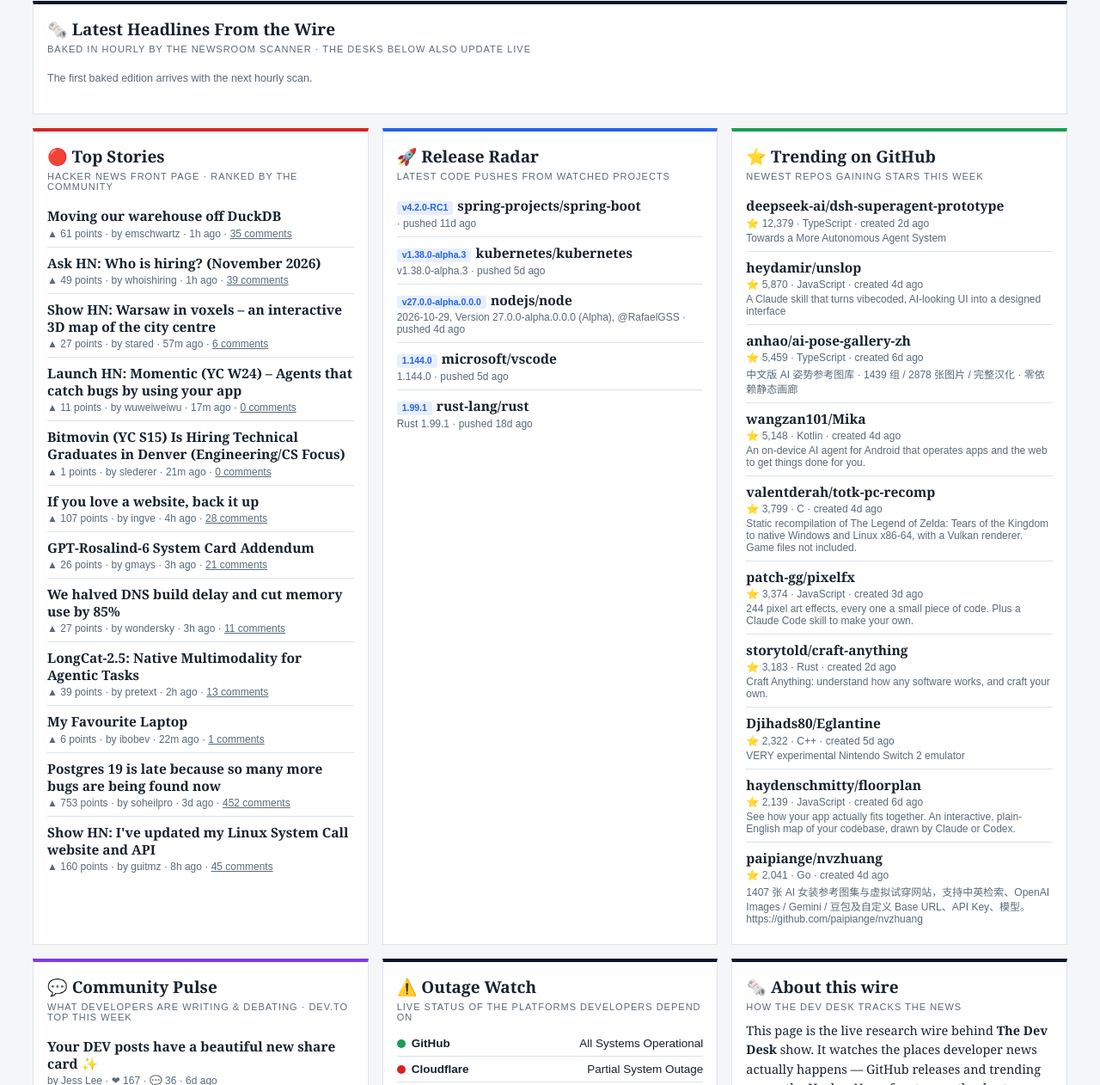
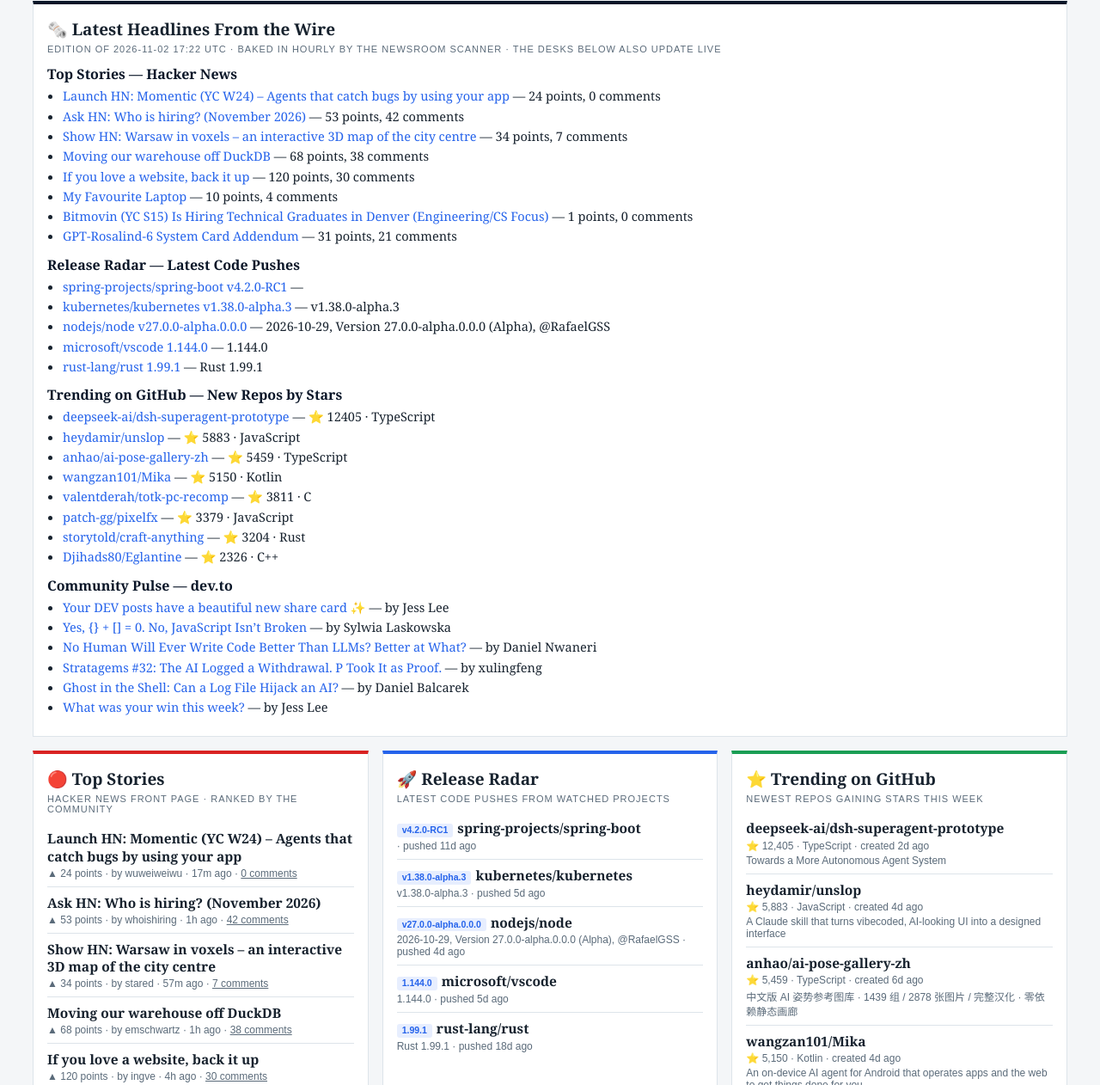
Before and after one commit to bishowpratap7/thedevdesk, a plain HTML site: page index.html in a window 1280 px wide. Shown: the part 379-1641 px from the top of the page at 86% size. Drawn offline with Linux system fonts and the light colour scheme.

Commit message:
Wire update 2026-11-02T17:22Z

```diff
--- a/data/wire.json
+++ b/data/wire.json
@@ -1,45 +1,63 @@
 {
- "generated_at": "2026-11-02T17:12:17.247154+00:00",
+ "generated_at": "2026-11-02T17:22:01.994504+00:00",
  "sections": {
   "top_stories": {
-   "fetched_at": "2026-11-02T17:11:53.633058+00:00",
+   "fetched_at": "2026-11-02T17:21:38.947362+00:00",
    "stale": false,
    "items": [
     {
-     "id": 50338747,
-     "title": "Moving our warehouse off DuckDB",
-     "url": "https://posthog.com/blog/moving-off-duckdb",
-     "score": 61,
-     "by": "emschwartz",
-     "time": 1793635346,
-     "comments": 35
+     "id": 50339913,
+     "title": "Launch HN: Momentic (YC W24) \u2013 Agents that catch bugs by using your app",
+     "url": "https://momentic.ai/",
+     "score": 24,
+     "by": "wuweiweiwu",
+     "time": 1793639125,
+     "comments": 0
     },
     {
      "id": 50338728,
      "title": "Ask HN: Who is hiring? (November 2026)",
      "url": null,
-     "score": 49,
+     "score": 53,
      "by": "whoishiring",
      "time": 1793635297,
-     "comments": 39
+     "comments": 42
     },
     {
      "id": 50339221,
      "title": "Show HN: Warsaw in voxels \u2013 an interactive 3D map of the city centre",
      "url": "https://p.migdal.pl/warsaw-vibe-voxel/",
-     "score": 27,
+     "score": 34,
      "by": "stared",
      "time": 1793636726,
-     "comments": 6
+     "comments": 7
     },
     {
-     "id": 50339913,
-     "title": "Launch HN: Momentic (YC W24) \u2013 Agents that catch bugs by using your app",
-     "url": "https://momentic.ai/",
-     "score": 11,
-     "by": "wuweiweiwu",
-     "time": 1793639125,
-     "comments": 0
+     "id": 50338747,
+     "title": "Moving our warehouse off DuckDB",
+     "url": "https://posthog.com/blog/moving-off-duckdb",
+     "score": 68,
+     "by": "emschwartz",
+     "time": 1793635346,
+     "comments": 38
+    },
+    {
+     "id": 50336518,
+     "title": "If you love a website, back it up",
+     "url": "https://blog.mistys-internet.website/post/2026/10/29/if-you-love-a-website-back-it-up/",
+     "score": 120,
+     "by": "ingve",
+     "time": 1793625935,
+     "comments": 30
+    },
+    {
+     "id": 50339815,
+     "title": "My Favourite Laptop",
+     "url": "https://blog.jsbarretto.com/post/laptop",
+     "score": 10,
+     "by": "ibobev",
+     "time": 1793638797,
+     "comments": 4
     },
     {
      "id": 50339827,
@@ -51,19 +69,10 @@
      "comments": 0
     },
     {
-     "id": 50336518,
-     "title": "If you love a website, back it up",
-     "url": "https://blog.mistys-internet.website/post/2026/10/29/if-you-love-a-website-back-it-up/",
-     "score": 107,
-     "by": "ingve",
-     "time": 1793625935,
-     "comments": 28
-    },
-    {
      "id": 50337503,
      "title": "GPT-Rosalind-6 System Card Addendum",
      "url": "https://deploymentsafety.openai.com/gpt-rosalind-6",
-     "score": 26,
+     "score": 31,
      "by": "gmays",
      "time": 1793630642,
      "comments": 21
@@ -72,51 +81,42 @@
      "id": 50337558,
      "title": "We halved DNS build delay and cut memory use by 85%",
      "url": "https://blog.cloudflare.com/dns-targeted-zone-builds/",
-     "score": 27,
+     "score": 32,
      "by": "wondersky",
      "time": 1793630848,
-     "comments": 11
+     "comments": 15
     },
     {
      "id": 50337716,
      "title": "LongCat-2.5: Native Multimodality for Agentic Tasks",
      "url": "https://longcat.ai/blog/longcat-2.5/",
-     "score": 39,
+     "score": 41,
      "by": "pretext",
      "time": 1793631626,
-     "comments": 13
+     "comments": 14
     },
     {
-     "id": 50339815,
-     "title": "My Favourite Laptop",
-     "url": "https://blog.jsbarretto.com/post/laptop",
-     "score": 6,
-     "by": "ibobev",
-     "time": 1793638797,
-     "comments": 1
+     "id": 50340109,
+     "title": "Vibe-Coding a Game in 2026: What AI Builds, What Breaks",
+     "url": "https://vlstudio.app/blog/vibe-coding-a-game-2026/",
+     "score": 3,
+     "by": "vladosskins",
+     "time": 1793639861,
+     "comments": 0
     },
     {
-     "id": 50312408,
-     "title": "Postgres 19 is late because so many more bugs are being found now",
-     "url": "http://rhaas.blogspot.com/2026/10/postgres-19-is-late-and-its-ais-fault.html",
-     "score": 753,
-     "by": "soheilpro",
-     "time": 1793410736,
-     "comments": 452
-    },
-    {
-     "id": 50334704,
-     "title": "Show HN: I've updated my Linux System Call website and API",
-     "url": "https://syscall.sh/",
-     "score": 160,
-     "by": "guitmz",
-     "time": 1793611756,
-     "comments": 45
+     "id": 50340088,
+     "title": "Show HN: Talk to your computer without talking out loud",
+     "url": "https://subvocal.company/",
+     "score": 3,
+     "by": "aarushyadav",
+     "time": 1793639777,
+     "comments": 0
     }
    ]
   },
   "releases": {
-   "fetched_at": "2026-11-02T17:12:01.402527+00:00",
+   "fetched_at": "2026-11-02T17:21:45.180723+00:00",
    "stale": false,
    "items": [
     {
@@ -157,13 +157,13 @@
    ]
   },
   "trending": {
-   "fetched_at": "2026-11-02T17:12:12.210287+00:00",
+   "fetched_at": "2026-11-02T17:21:56.984486+00:00",
    "stale": false,
    "items": [
     {
      "full_name": "deepseek-ai/dsh-superagent-prototype",
      "url": "https://github.com/deepseek-ai/dsh-superagent-prototype",
-     "stars": 12379,
+     "stars": 12405,
      "language": "TypeScript",
      "description": "Towards a More Autonomous Agent System",
      "created_at": "2026-10-31T09:32:46Z"
@@ -171,7 +171,7 @@
     {
      "full_name": "heydamir/unslop",
      "url": "https://github.com/heydamir/unslop",
-     "stars": 5870,
+     "stars": 5883,
      "language": "JavaScript",
      "description": "A Claude skill that turns vibecoded, AI-looking UI into a designed interface",
      "created_at": "2026-10-29T15:41:21Z"
@@ -187,7 +187,7 @@
     {
      "full_name": "wangzan101/Mika",
      "url": "https://github.com/wangzan101/Mika",
-     "stars": 5148,
+     "stars": 5150,
      "language": "Kotlin",
      "description": "An on-device AI agent for Android that operates apps and the web to get things done for you.",
      "created_at": "2026-10-29T14:34:07Z"
@@ -195,7 +195,7 @@
     {
      "full_name": "valentderah/totk-pc-recomp",
      "url": "https://github.com/valentderah/totk-pc-recomp",
-     "stars": 3799,
+     "stars": 3811,
      "language": "C",
      "description": "Static recompilation of The Legend of Zelda: Tears of the Kingdom to native Windows and Linux x86-64, with a Vulkan renderer. Game files not included.",
      "created_at": "2026-10-29T12:32:46Z"
@@ -203,7 +203,7 @@
     {
      "full_name": "patch-gg/pixelfx",
      "url": "https://github.com/patch-gg/pixelfx",
-     "stars": 3374,
+     "stars": 3379,
      "language": "JavaScript",
      "description": "244 pixel art effects, every one a small piece of code. Plus a Claude Code skill to make your own.",
      "created_at": "2026-10-30T06:43:25Z"
@@ -211,7 +211,7 @@
     {
      "full_name": "storytold/craft-anything",
      "url": "https://github.com/storytold/craft-anything",
-     "stars": 3183,
+     "stars": 3204,
      "language": "Rust",
      "description": "Craft Anything: understand how any software works, and craft your own.",
      "created_at": "2026-10-31T14:50:00Z"
@@ -219,7 +219,7 @@
     {
      "full_name": "Djihads80/Eglantine",
      "url": "https://github.com/Djihads80/Eglantine",
-     "stars": 2322,
+     "stars": 2326,
      "language": "C++",
      "description": "VERY experimental Nintendo Switch 2 emulator",
      "created_at": "2026-10-29T00:25:18Z"
@@ -227,7 +227,7 @@
     {
      "full_name": "haydenschmitty/floorplan",
      "url": "https://github.com/haydenschmitty/floorplan",
-     "stars": 2139,
+     "stars": 2143,
      "language": "JavaScript",
      "description": "See how your app actually fits together. An interactive, plain-English map of your codebase, drawn by Claude or Codex.",
      "created_at": "2026-10-27T12:03:01Z"
@@ -243,7 +243,7 @@
    ]
   },
   "community": {
-   "fetched_at": "2026-11-02T17:12:13.938777+00:00",
+   "fetched_at": "2026-11-02T17:21:58.732446+00:00",
    "stale": false,
    "items": [
     {
@@ -313,7 +313,7 @@
    ]
   },
   "status": {
-   "fetched_at": "2026-11-02T17:12:14.696804+00:00",
+   "fetched_at": "2026-11-02T17:21:59.367520+00:00",
    "stale": false,
    "items": [
     {
--- /dev/null
+++ b/feed.xml
@@ -0,0 +1,18 @@
+<?xml version="1.0" encoding="utf-8"?>
+<feed xmlns="http://www.w3.org/2005/Atom">
+<title>The Dev Desk — Developer News Wire</title>
+<subtitle>Tech news, code pushes, GitHub trending and the developer conversation — with Bishow Pandey</subtitle>
+<link href="https://bishowpratap7.github.io/thedevdesk/feed.xml" rel="self"/><link href="https://bishowpratap7.github.io/thedevdesk/"/>
+<id>https://bishowpratap7.github.io/thedevdesk/</id><updated>2026-11-02T17:22:01.994504+00:00</updated>
+<author><name>Bishow Pandey</name></author>
+<entry><title>Launch HN: Momentic (YC W24) – Agents that catch bugs by using your app</title><link href="https://momentic.ai/"/><id>urn:hn:50339913</id><updated>2026-11-02T17:05:25+00:00</updated><summary>Top story on Hacker News — 24 points, 0 comments. Tracked by The Dev Desk.</summary></entry>
+<entry><title>Ask HN: Who is hiring? (November 2026)</title><link href=""/><id>urn:hn:50338728</id><updated>2026-11-02T16:01:37+00:00</updated><summary>Top story on Hacker News — 53 points, 42 comments. Tracked by The Dev Desk.</summary></entry>
+<entry><title>Show HN: Warsaw in voxels – an interactive 3D map of the city centre</title><link href="https://p.migdal.pl/warsaw-vibe-voxel/"/><id>urn:hn:50339221</id><updated>2026-11-02T16:25:26+00:00</updated><summary>Top story on Hacker News — 34 points, 7 comments. Tracked by The Dev Desk.</summary></entry>
+<entry><title>Moving our warehouse off DuckDB</title><link href="https://posthog.com/blog/moving-off-duckdb"/><id>urn:hn:50338747</id><updated>2026-11-02T16:02:26+00:00</updated><summary>Top story on Hacker News — 68 points, 38 comments. Tracked by The Dev Desk.</summary></entry>
+<entry><title>If you love a website, back it up</title><link href="https://blog.mistys-internet.website/post/2026/10/29/if-you-love-a-website-back-it-up/"/><id>urn:hn:50336518</id><updated>2026-11-02T13:25:35+00:00</updated><summary>Top story on Hacker News — 120 points, 30 comments. Tracked by The Dev Desk.</summary></entry>
+<entry><title>My Favourite Laptop</title><link href="https://blog.jsbarretto.com/post/laptop"/><id>urn:hn:50339815</id><updated>2026-11-02T16:59:57+00:00</updated><summary>Top story on Hacker News — 10 points, 4 comments. Tracked by The Dev Desk.</summary></entry>
+<entry><title>Bitmovin (YC S15) Is Hiring Technical Graduates in Denver (Engineering/CS Focus)</title><link href="https://bitmovin.com/careers/8660599002/"/><id>urn:hn:50339827</id><updated>2026-11-02T17:00:41+00:00</updated><summary>Top story on Hacker News — 1 points, 0 comments. Tracked by The Dev Desk.</summary></entry>
+<entry><title>GPT-Rosalind-6 System Card Addendum</title><link href="https://deploymentsafety.openai.com/gpt-rosalind-6"/><id>urn:hn:50337503</id><updated>2026-11-02T14:44:02+00:00</updated><summary>Top story on Hacker News — 31 points, 21 comments. Tracked by The Dev Desk.</summary></entry>
+<entry><title>We halved DNS build delay and cut memory use by 85%</title><link href="https://blog.cloudflare.com/dns-targeted-zone-builds/"/><id>urn:hn:50337558</id><updated>2026-11-02T14:47:28+00:00</updated><summary>Top story on Hacker News — 32 points, 15 comments. Tracked by The Dev Desk.</summary></entry>
+<entry><title>LongCat-2.5: Native Multimodality for Agentic Tasks</title><link href="https://longcat.ai/blog/longcat-2.5/"/><id>urn:hn:50337716</id><updated>2026-11-02T15:00:26+00:00</updated><summary>Top story on Hacker News — 41 points, 14 comments. Tracked by The Dev Desk.</summary></entry>
+</feed>
--- a/index.html
+++ b/index.html
@@ -145,8 +145,15 @@
   <!--WIRE:START-->
   <section class="card baked" id="latest-wire" style="margin-bottom:16px">
     <h2>🗞️ Latest Headlines From the Wire</h2>
-    <div class="sub">Baked in hourly by the newsroom scanner · the desks below also update live</div>
-    <div id="baked-body"><p class="err">The first baked edition arrives with the next hourly scan.</p></div>
+    <div class="sub">Edition of 2026-11-02 17:22 UTC · baked in hourly by the newsroom scanner · the desks below also update live</div>
+    <h3>Top Stories — Hacker News</h3>
+    <ul><li><a href="https://momentic.ai/">Launch HN: Momentic (YC W24) – Agents that catch bugs by using your app</a> — 24 points, 0 comments</li><li><a href="https://news.ycombinator.com/item?id=50338728">Ask HN: Who is hiring? (November 2026)</a> — 53 points, 42 comments</li><li><a href="https://p.migdal.pl/warsaw-vibe-voxel/">Show HN: Warsaw in voxels – an interactive 3D map of the city centre</a> — 34 points, 7 comments</li><li><a href="https://posthog.com/blog/moving-off-duckdb">Moving our warehouse off DuckDB</a> — 68 points, 38 comments</li><li><a href="https://blog.mistys-internet.website/post/2026/10/29/if-you-love-a-website-back-it-up/">If you love a website, back it up</a> — 120 points, 30 comments</li><li><a href="https://blog.jsbarretto.com/post/laptop">My Favourite Laptop</a> — 10 points, 4 comments</li><li><a href="https://bitmovin.com/careers/8660599002/">Bitmovin (YC S15) Is Hiring Technical Graduates in Denver (Engineering/CS Focus)</a> — 1 points, 0 comments</li><li><a href="https://deploymentsafety.openai.com/gpt-rosalind-6">GPT-Rosalind-6 System Card Addendum</a> — 31 points, 21 comments</li></ul>
+    <h3>Release Radar — Latest Code Pushes</h3>
+    <ul><li><a href="https://github.com/spring-projects/spring-boot/releases/tag/v4.2.0-RC1">spring-projects/spring-boot v4.2.0-RC1</a> — </li><li><a href="https://github.com/kubernetes/kubernetes/releases/tag/v1.38.0-alpha.3">kubernetes/kubernetes v1.38.0-alpha.3</a> — v1.38.0-alpha.3</li><li><a href="https://github.com/nodejs/node/releases/tag/v27.0.0-alpha.0.0.0">nodejs/node v27.0.0-alpha.0.0.0</a> — 2026-10-29, Version 27.0.0-alpha.0.0.0 (Alpha), @RafaelGSS</li><li><a href="https://github.com/microsoft/vscode/releases/tag/1.144.0">microsoft/vscode 1.144.0</a> — 1.144.0</li><li><a href="https://github.com/rust-lang/rust/releases/tag/1.99.1">rust-lang/rust 1.99.1</a> — Rust 1.99.1</li></ul>
+    <h3>Trending on GitHub — New Repos by Stars</h3>
+    <ul><li><a href="https://github.com/deepseek-ai/dsh-superagent-prototype">deepseek-ai/dsh-superagent-prototype</a> — ⭐ 12405 · TypeScript</li><li><a href="https://github.com/heydamir/unslop">heydamir/unslop</a> — ⭐ 5883 · JavaScript</li><li><a href="https://github.com/anhao/ai-pose-gallery-zh">anhao/ai-pose-gallery-zh</a> — ⭐ 5459 · TypeScript</li><li><a href="https://github.com/wangzan101/Mika">wangzan101/Mika</a> — ⭐ 5150 · Kotlin</li><li><a href="https://github.com/valentderah/totk-pc-recomp">valentderah/totk-pc-recomp</a> — ⭐ 3811 · C</li><li><a href="https://github.com/patch-gg/pixelfx">patch-gg/pixelfx</a> — ⭐ 3379 · JavaScript</li><li><a href="https://github.com/storytold/craft-anything">storytold/craft-anything</a> — ⭐ 3204 · Rust</li><li><a href="https://github.com/Djihads80/Eglantine">Djihads80/Eglantine</a> — ⭐ 2326 · C++</li></ul>
+    <h3>Community Pulse — dev.to</h3>
+    <ul><li><a href="https://dev.to/devteam/your-dev-posts-have-a-beautiful-new-share-card-4be8">Your DEV posts have a beautiful new share card ✨</a> — by Jess Lee</li><li><a href="https://dev.to/sylwia-lask/yes-0-no-javascript-isnt-broken-14ob">Yes, {} + [] = 0. No, JavaScript Isn’t Broken</a> — by Sylwia Laskowska</li><li><a href="https://dev.to/dannwaneri/no-human-will-ever-write-code-better-than-llms-better-at-what-1dme">No Human Will Ever Write Code Better Than LLMs? Better at What?</a> — by Daniel Nwaneri</li><li><a href="https://dev.to/xulingfeng/stratagems-32-the-ai-logged-a-withdrawal-p-took-it-as-proof-2jo2">Stratagems #32: The AI Logged a Withdrawal. P Took It as Proof.</a> — by xulingfeng</li><li><a href="https://dev.to/gramli/ghost-in-the-shell-can-a-log-file-hijack-an-ai-3gk">Ghost in the Shell: Can a Log File Hijack an AI?</a> — by Daniel Balcarek</li><li><a href="https://dev.to/devteam/what-was-your-win-this-week-47ci">What was your win this week?</a> — by Jess Lee</li></ul>
   </section>
   <!--WIRE:END-->
   <div class="grid">
--- /dev/null
+++ b/sitemap.xml
@@ -0,0 +1,4 @@
+<?xml version="1.0" encoding="UTF-8"?>
+<urlset xmlns="http://www.sitemaps.org/schemas/sitemap/0.9">
+<url><loc>https://bishowpratap7.github.io/thedevdesk/</loc><lastmod>2026-11-02</lastmod><changefreq>hourly</changefreq><priority>1.0</priority></url>
+</urlset>
```
